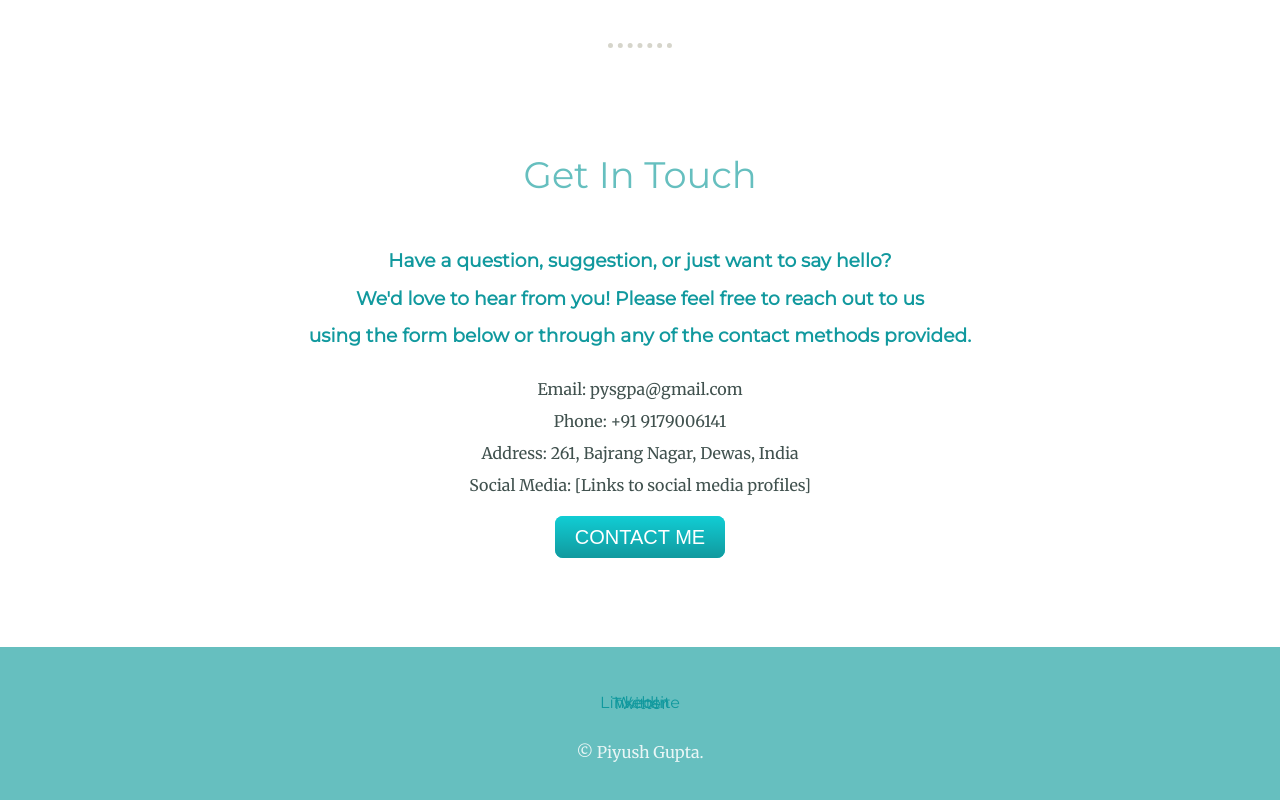
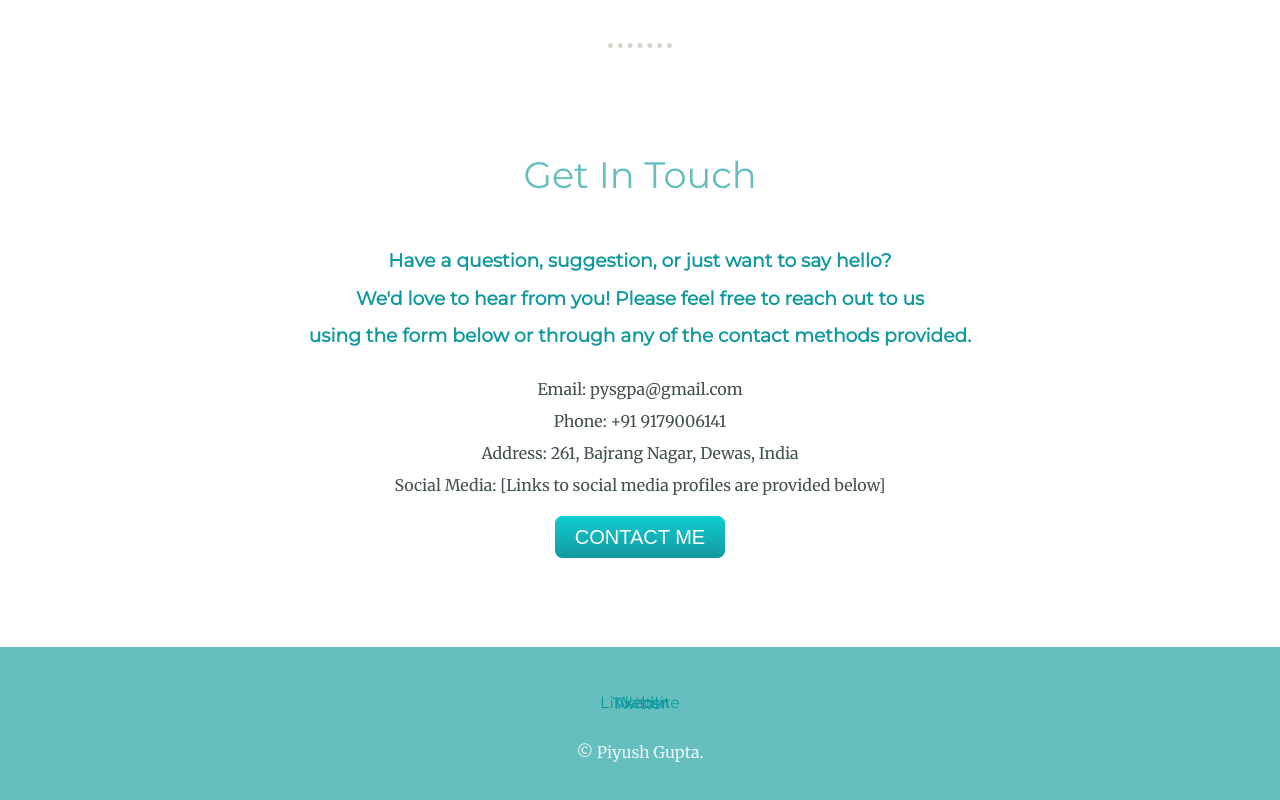
Before and after one commit to PYSGPA/ilearn, a plain HTML site: page about.html in a window 1280 px wide. Shown: the part 2063-2863 px from the top of the page. Drawn offline with Linux system fonts and the light colour scheme.

Commit message:
Update about.html

```diff
--- a/about.html
+++ b/about.html
@@ -50,7 +50,7 @@
             <p> Email: pysgpa@gmail.com <br>
                 Phone: +91 9179006141 <br>
                 Address: 261, Bajrang Nagar, Dewas, India <br>
-                Social Media: [Links to social media profiles]</p>
+                Social Media: [Links to social media profiles are provided below]</p>
             <a class="btn" href="mailto:pysgpa@email.com">CONTACT ME</a>
         </div>
     </div>
```
